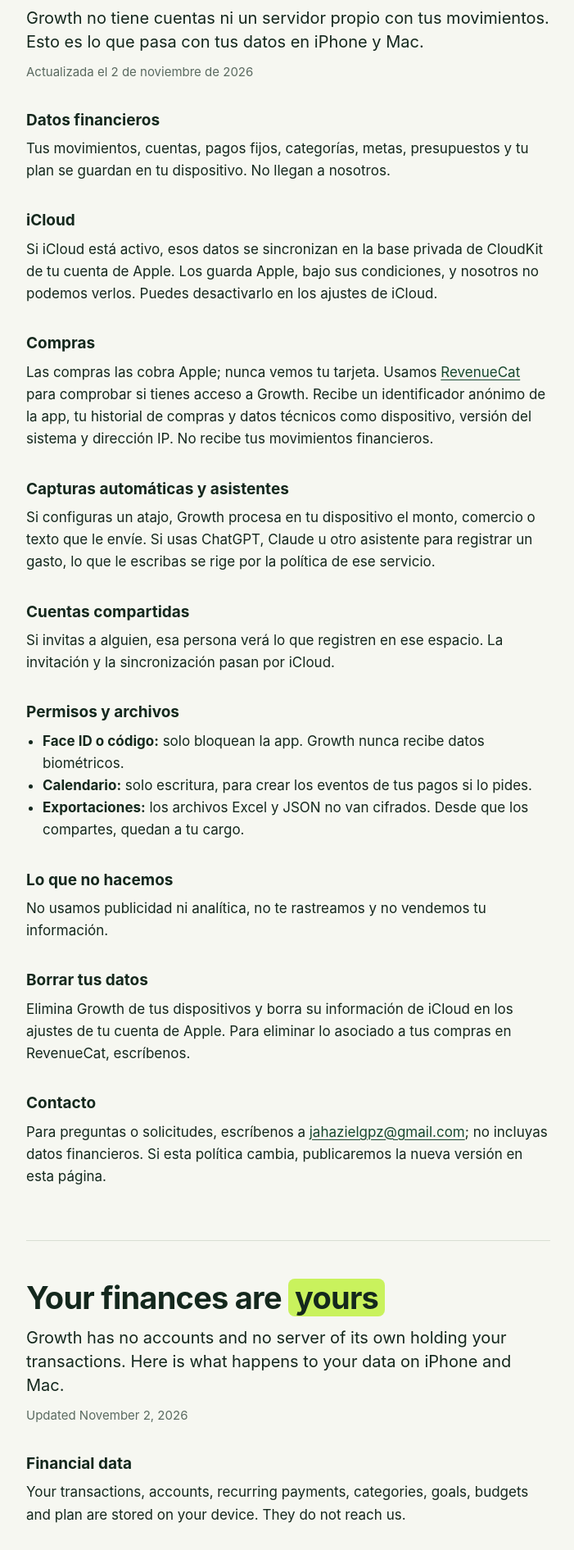
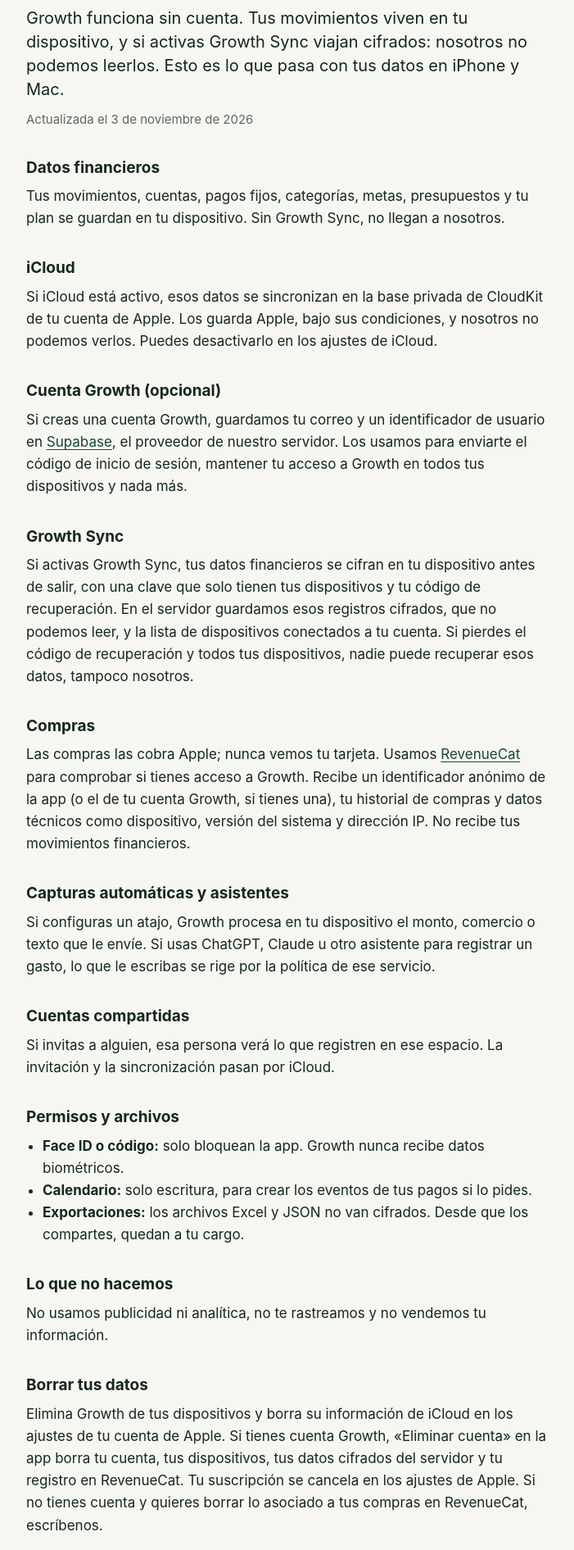
Before and after one commit to jahazielgg/growth-web, a plain HTML site: page privacy/index.html in a window 1280 px wide. Shown: the part 160-2051 px from the top of the page at 82% size, without its empty margins (288-989 px from the left). Drawn offline with Linux system fonts and the light colour scheme.

Commit message:
docs(privacy): cover the optional Growth account and Growth Sync
The app now has an optional account (email in Supabase), end-to-end
encrypted Growth Sync and in-app account deletion. The policy said
there were no accounts or server; it now describes what exists.

Co-Authored-By: Claude Opus 5.5 <noreply@anthropic.com>
Claude-Session: https://claude.ai/code/session_01RJkR7qASxddpaQsbUFvD4G

```diff
--- a/privacy/index.html
+++ b/privacy/index.html
@@ -5,6 +5,8 @@
 <meta name="viewport" content="width=device-width, initial-scale=1">
 <title>Growth · Privacidad</title>
 <meta name="description" content="Política de privacidad de Growth para iPhone y Mac.">
+<link rel="icon" href="../assets/favicon.png">
+<link rel="apple-touch-icon" href="../assets/apple-touch-icon.png">
 <style>
 :root{color-scheme:light dark;--bg:#f6f7f1;--ink:#14281d;--muted:#5a6a60;--line:#d9dfd3;--accent:#17482f;--lime:#c9f25d}
 @media (prefers-color-scheme:dark){:root{--bg:#0d1f16;--ink:#eef3ea;--muted:#a3b3a8;--line:#29402f;--accent:#c9f25d}}
@@ -30,17 +32,23 @@ section+section{margin-top:64px;padding-top:48px;border-top:1px solid var(--line
 
 <section id="es" lang="es">
 <h1>Tus finanzas son <span>tuyas</span></h1>
-<p class="lead">Growth no tiene cuentas ni un servidor propio con tus movimientos. Esto es lo que pasa con tus datos en iPhone y Mac.</p>
-<p class="date">Actualizada el 2 de noviembre de 2026</p>
+<p class="lead">Growth funciona sin cuenta. Tus movimientos viven en tu dispositivo, y si activas Growth Sync viajan cifrados: nosotros no podemos leerlos. Esto es lo que pasa con tus datos en iPhone y Mac.</p>
+<p class="date">Actualizada el 3 de noviembre de 2026</p>
 
 <h2>Datos financieros</h2>
-<p>Tus movimientos, cuentas, pagos fijos, categorías, metas, presupuestos y tu plan se guardan en tu dispositivo. No llegan a nosotros.</p>
+<p>Tus movimientos, cuentas, pagos fijos, categorías, metas, presupuestos y tu plan se guardan en tu dispositivo. Sin Growth Sync, no llegan a nosotros.</p>
 
 <h2>iCloud</h2>
 <p>Si iCloud está activo, esos datos se sincronizan en la base privada de CloudKit de tu cuenta de Apple. Los guarda Apple, bajo sus condiciones, y nosotros no podemos verlos. Puedes desactivarlo en los ajustes de iCloud.</p>
 
+<h2>Cuenta Growth (opcional)</h2>
+<p>Si creas una cuenta Growth, guardamos tu correo y un identificador de usuario en <a href="https://supabase.com/privacy">Supabase</a>, el proveedor de nuestro servidor. Los usamos para enviarte el código de inicio de sesión, mantener tu acceso a Growth en todos tus dispositivos y nada más.</p>
+
+<h2>Growth Sync</h2>
+<p>Si activas Growth Sync, tus datos financieros se cifran en tu dispositivo antes de salir, con una clave que solo tienen tus dispositivos y tu código de recuperación. En el servidor guardamos esos registros cifrados, que no podemos leer, y la lista de dispositivos conectados a tu cuenta. Si pierdes el código de recuperación y todos tus dispositivos, nadie puede recuperar esos datos, tampoco nosotros.</p>
+
 <h2>Compras</h2>
-<p>Las compras las cobra Apple; nunca vemos tu tarjeta. Usamos <a href="https://www.revenuecat.com/privacy">RevenueCat</a> para comprobar si tienes acceso a Growth. Recibe un identificador anónimo de la app, tu historial de compras y datos técnicos como dispositivo, versión del sistema y dirección IP. No recibe tus movimientos financieros.</p>
+<p>Las compras las cobra Apple; nunca vemos tu tarjeta. Usamos <a href="https://www.revenuecat.com/privacy">RevenueCat</a> para comprobar si tienes acceso a Growth. Recibe un identificador anónimo de la app (o el de tu cuenta Growth, si tienes una), tu historial de compras y datos técnicos como dispositivo, versión del sistema y dirección IP. No recibe tus movimientos financieros.</p>
 
 <h2>Capturas automáticas y asistentes</h2>
 <p>Si configuras un atajo, Growth procesa en tu dispositivo el monto, comercio o texto que le envíe. Si usas ChatGPT, Claude u otro asistente para registrar un gasto, lo que le escribas se rige por la política de ese servicio.</p>
@@ -59,7 +67,7 @@ section+section{margin-top:64px;padding-top:48px;border-top:1px solid var(--line
 <p>No usamos publicidad ni analítica, no te rastreamos y no vendemos tu información.</p>
 
 <h2>Borrar tus datos</h2>
-<p>Elimina Growth de tus dispositivos y borra su información de iCloud en los ajustes de tu cuenta de Apple. Para eliminar lo asociado a tus compras en RevenueCat, escríbenos.</p>
+<p>Elimina Growth de tus dispositivos y borra su información de iCloud en los ajustes de tu cuenta de Apple. Si tienes cuenta Growth, «Eliminar cuenta» en la app borra tu cuenta, tus dispositivos, tus datos cifrados del servidor y tu registro en RevenueCat. Tu suscripción se cancela en los ajustes de Apple. Si no tienes cuenta y quieres borrar lo asociado a tus compras en RevenueCat, escríbenos.</p>
 
 <h2>Contacto</h2>
 <p>Para preguntas o solicitudes, escríbenos a <a href="mailto:jahazielgpz@gmail.com">jahazielgpz@gmail.com</a>; no incluyas datos financieros. Si esta política cambia, publicaremos la nueva versión en esta página.</p>
@@ -67,17 +75,23 @@ section+section{margin-top:64px;padding-top:48px;border-top:1px solid var(--line
 
 <section id="en" lang="en">
 <h1>Your finances are <span>yours</span></h1>
-<p class="lead">Growth has no accounts and no server of its own holding your transactions. Here is what happens to your data on iPhone and Mac.</p>
-<p class="date">Updated November 2, 2026</p>
+<p class="lead">Growth works without an account. Your transactions live on your device, and if you turn on Growth Sync they travel encrypted: we can't read them. Here is what happens to your data on iPhone and Mac.</p>
+<p class="date">Updated November 3, 2026</p>
 
 <h2>Financial data</h2>
-<p>Your transactions, accounts, recurring payments, categories, goals, budgets and plan are stored on your device. They do not reach us.</p>
+<p>Your transactions, accounts, recurring payments, categories, goals, budgets and plan are stored on your device. Without Growth Sync, they do not reach us.</p>
 
 <h2>iCloud</h2>
 <p>If iCloud is on, that data syncs to the private CloudKit database of your Apple account. Apple stores it under its own terms, and we cannot see it. You can turn this off in your iCloud settings.</p>
 
+<h2>Growth account (optional)</h2>
+<p>If you create a Growth account, we store your email and a user identifier with <a href="https://supabase.com/privacy">Supabase</a>, our server provider. We use them to send your sign-in code, keep your Growth access across your devices, and nothing else.</p>
+
+<h2>Growth Sync</h2>
+<p>If you turn on Growth Sync, your financial data is encrypted on your device before it leaves, with a key that only your devices and your recovery code hold. On the server we store those encrypted records, which we can't read, and the list of devices connected to your account. If you lose your recovery code and all your devices, no one can recover that data, including us.</p>
+
 <h2>Purchases</h2>
-<p>Apple processes payments; we never see your card. We use <a href="https://www.revenuecat.com/privacy">RevenueCat</a> to check whether you have access to Growth. It receives an anonymous app identifier, your purchase history and technical data such as device, system version and IP address. It does not receive your financial transactions.</p>
+<p>Apple processes payments; we never see your card. We use <a href="https://www.revenuecat.com/privacy">RevenueCat</a> to check whether you have access to Growth. It receives an anonymous app identifier (or your Growth account identifier, if you have one), your purchase history and technical data such as device, system version and IP address. It does not receive your financial transactions.</p>
 
 <h2>Automatic capture and assistants</h2>
 <p>If you set up a shortcut, Growth processes the amount, merchant or text it sends on your device. If you use ChatGPT, Claude or another assistant to log an expense, what you write to it is governed by that service's policy.</p>
@@ -96,7 +110,7 @@ section+section{margin-top:64px;padding-top:48px;border-top:1px solid var(--line
 <p>We don't use ads or analytics, we don't track you, and we don't sell your information.</p>
 
 <h2>Deleting your data</h2>
-<p>Remove Growth from your devices and delete its information from iCloud in your Apple account settings. To delete what is tied to your purchases in RevenueCat, contact us.</p>
+<p>Remove Growth from your devices and delete its information from iCloud in your Apple account settings. If you have a Growth account, "Delete account" in the app deletes your account, your devices, your encrypted data on the server and your RevenueCat record. Cancel your subscription in Apple settings. If you have no account and want what is tied to your purchases in RevenueCat deleted, contact us.</p>
 
 <h2>Contact</h2>
 <p>For questions or requests, email <a href="mailto:jahazielgpz@gmail.com">jahazielgpz@gmail.com</a>; do not include financial data. If this policy changes, we will publish the new version on this page.</p>
@@ -104,17 +118,23 @@ section+section{margin-top:64px;padding-top:48px;border-top:1px solid var(--line
 
 <section id="pt" lang="pt-BR">
 <h1>Suas finanças são <span>suas</span></h1>
-<p class="lead">O Growth não tem contas nem servidor próprio com suas movimentações. Veja o que acontece com seus dados no iPhone e no Mac.</p>
-<p class="date">Atualizada em 2 de novembro de 2026</p>
+<p class="lead">O Growth funciona sem conta. Suas movimentações ficam no seu dispositivo e, se você ativar o Growth Sync, viajam criptografadas: nós não conseguimos lê-las. Veja o que acontece com seus dados no iPhone e no Mac.</p>
+<p class="date">Atualizada em 3 de novembro de 2026</p>
 
 <h2>Dados financeiros</h2>
-<p>Suas movimentações, contas, pagamentos fixos, categorias, metas, orçamentos e seu plano ficam no seu dispositivo. Eles não chegam até nós.</p>
+<p>Suas movimentações, contas, pagamentos fixos, categorias, metas, orçamentos e seu plano ficam no seu dispositivo. Sem o Growth Sync, eles não chegam até nós.</p>
 
 <h2>iCloud</h2>
 <p>Com o iCloud ativo, esses dados são sincronizados no banco privado do CloudKit da sua conta Apple. A Apple os armazena, sob os termos dela, e nós não podemos vê-los. Você pode desativar isso nos ajustes do iCloud.</p>
 
+<h2>Conta Growth (opcional)</h2>
+<p>Se você criar uma conta Growth, guardamos seu e-mail e um identificador de usuário no <a href="https://supabase.com/privacy">Supabase</a>, o provedor do nosso servidor. Usamos esses dados para enviar seu código de acesso, manter seu acesso ao Growth em todos os seus dispositivos e nada mais.</p>
+
+<h2>Growth Sync</h2>
+<p>Se você ativar o Growth Sync, seus dados financeiros são criptografados no seu dispositivo antes de sair, com uma chave que só seus dispositivos e seu código de recuperação têm. No servidor guardamos esses registros criptografados, que não conseguimos ler, e a lista de dispositivos conectados à sua conta. Se você perder o código de recuperação e todos os seus dispositivos, ninguém consegue recuperar esses dados, nem nós.</p>
+
 <h2>Compras</h2>
-<p>A Apple processa os pagamentos; nunca vemos seu cartão. Usamos o <a href="https://www.revenuecat.com/privacy">RevenueCat</a> para verificar se você tem acesso ao Growth. Ele recebe um identificador anônimo do app, seu histórico de compras e dados técnicos como dispositivo, versão do sistema e endereço IP. Ele não recebe suas movimentações financeiras.</p>
+<p>A Apple processa os pagamentos; nunca vemos seu cartão. Usamos o <a href="https://www.revenuecat.com/privacy">RevenueCat</a> para verificar se você tem acesso ao Growth. Ele recebe um identificador anônimo do app (ou o da sua conta Growth, se você tiver uma), seu histórico de compras e dados técnicos como dispositivo, versão do sistema e endereço IP. Ele não recebe suas movimentações financeiras.</p>
 
 <h2>Captura automática e assistentes</h2>
 <p>Se você configurar um atalho, o Growth processa no seu dispositivo o valor, o estabelecimento ou o texto enviado. Se usar ChatGPT, Claude ou outro assistente para registrar um gasto, o que você escrever segue a política desse serviço.</p>
@@ -133,7 +153,7 @@ section+section{margin-top:64px;padding-top:48px;border-top:1px solid var(--line
 <p>Não usamos publicidade nem análise de uso, não rastreamos você e não vendemos suas informações.</p>
 
 <h2>Apagar seus dados</h2>
-<p>Remova o Growth dos seus dispositivos e apague as informações dele no iCloud, nos ajustes da sua conta Apple. Para excluir o que está ligado às suas compras no RevenueCat, fale conosco.</p>
+<p>Remova o Growth dos seus dispositivos e apague as informações dele no iCloud, nos ajustes da sua conta Apple. Se você tem conta Growth, "Excluir conta" no app apaga sua conta, seus dispositivos, seus dados criptografados no servidor e seu registro no RevenueCat. Cancele sua assinatura nos ajustes da Apple. Se você não tem conta e quer excluir o que está ligado às suas compras no RevenueCat, fale conosco.</p>
 
 <h2>Contato</h2>
 <p>Para dúvidas ou solicitações, escreva para <a href="mailto:jahazielgpz@gmail.com">jahazielgpz@gmail.com</a>; não inclua dados financeiros. Se esta política mudar, publicaremos a nova versão nesta página.</p>
```
Also changed, not shown: assets/apple-touch-icon.png (added), assets/favicon.png (added).
